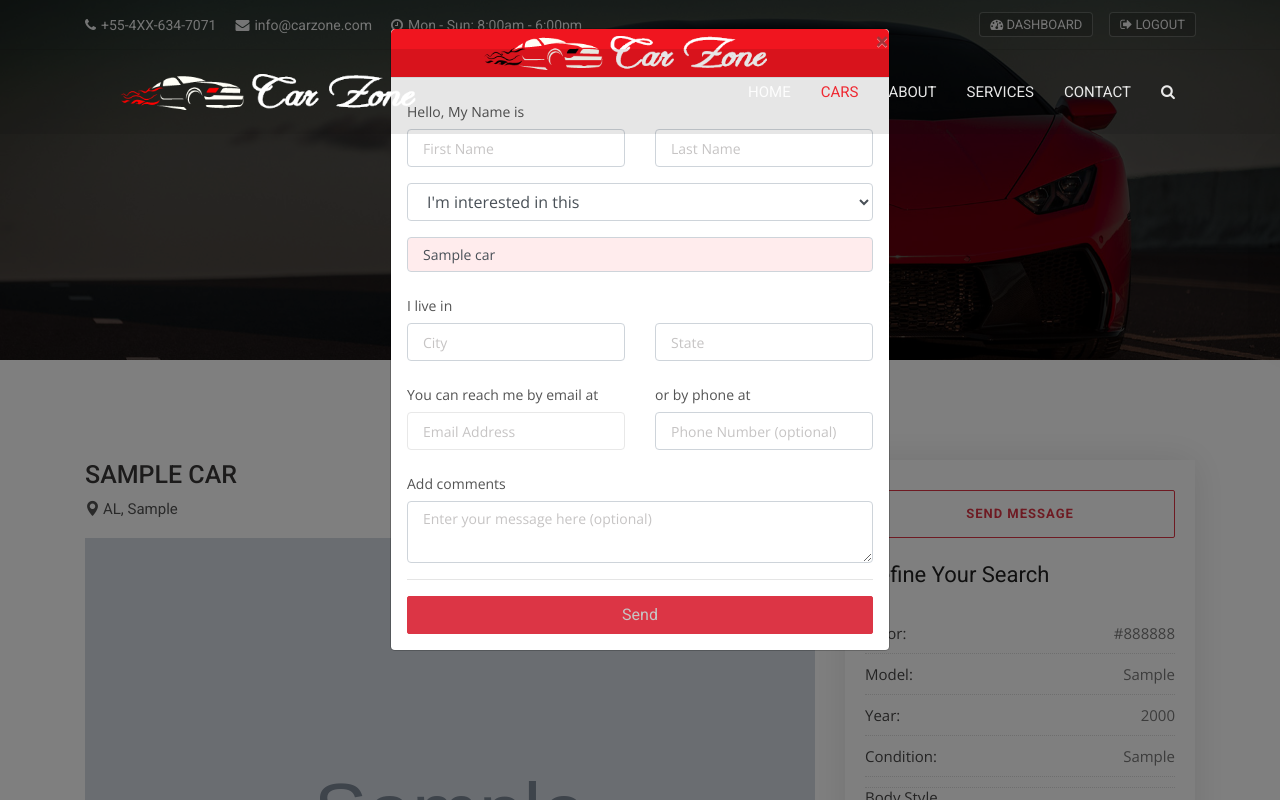
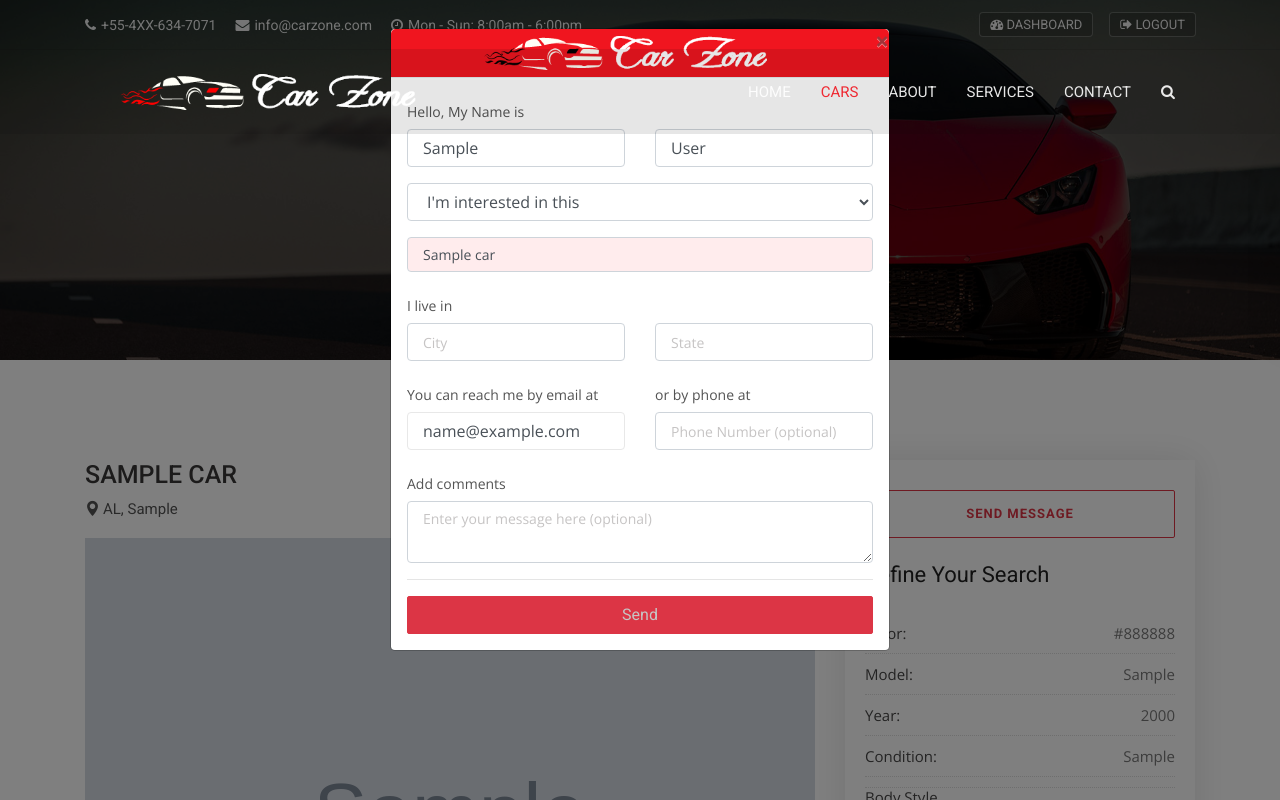
Before and after one commit to SaiSatwikMadddula/carzone-gitproject, a Django app: page /cars/1 in a window 1280 px wide, after a click on "SEND MESSAGE". Run offline with Django 3.2, Linux system fonts and the light colour scheme; the first user in the database is signed in; tables that the repository leaves empty hold one stand-in row (Sample ...); some libraries are stand-ins or nearby versions.

```diff
--- a/templates/cars/car_detail.html
+++ b/templates/cars/car_detail.html
@@ -223,7 +223,7 @@
                               {% csrf_token %}
 
                               {% if user.is_authenticated %}
-                                <input type="hidden" name="user_id" value={{user_id}}>
+                                <input type="hidden" name="user_id" value={{user.id}}>
                               {% else %}
                                 <input type="hidden" name="user_id" value=0>
                               {% endif %}
@@ -232,10 +232,12 @@
                                   <label for="name" class="col-form-label">Hello, My Name is</label>
                                   <div class="row">
                                     <div class="col">
-                                      <input type="text" name="first_name" class="form-control" placeholder="First Name" required>
+                                      <input type="text" name="first_name" class="form-control" placeholder="First Name"
+                                      {% if user.is_authenticated %} value="{{user.first_name}}"{% endif %} required>
                                     </div>
                                     <div class="col">
-                                      <input type="text" name="last_name" class="form-control" placeholder="Last Name" required>
+                                      <input type="text" name="last_name" class="form-control" placeholder="Last Name"
+                                      {% if user.is_authenticated %} value="{{user.last_name}}"{% endif %} required>
                                     </div>
                                   </div>
                                 </div>
@@ -268,7 +270,8 @@
                                   <div class="row">
                                     <div class="col">
                                         <label for="name" class="col-form-label">You can reach me by email at</label>
-                                      <input type="email" name="email" class="form-control" placeholder="Email Address" required>
+                                      <input type="email" name="email" class="form-control" placeholder="Email Address"
+                                      {% if user.is_authenticated %} value="{{user.email}}"{% endif %} required>
                                     </div>
                                     <div class="col">
                                         <label for="phone" class="col-form-label">or by phone at</label>
```
Also changed, not shown: carzone/settings.py (+8 -0 lines), contacts/views.py (+19 -0 lines).
